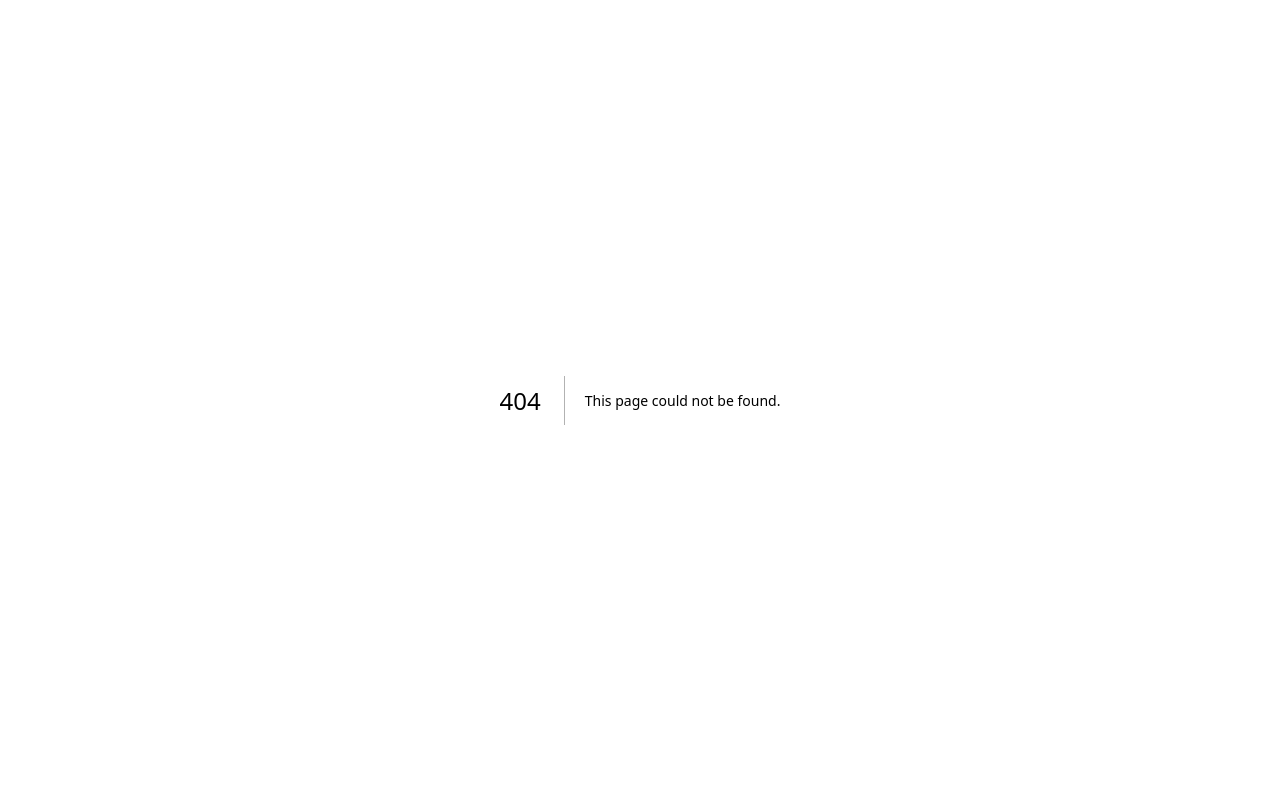
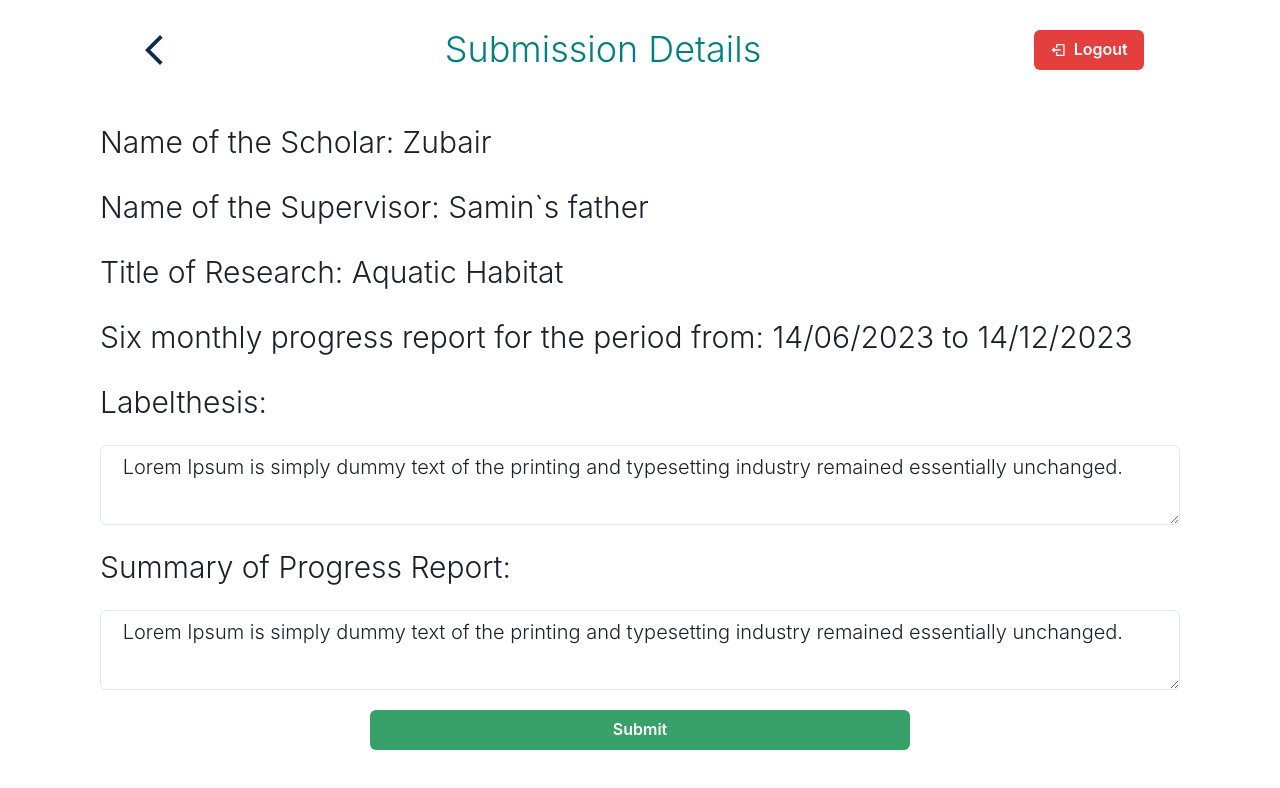
Before and after one commit to UmmarHamid/iust-scholars-portal, a Next.js app: page /scholars/submissiondetails in a window 1280 px wide. Before the commit this address had no page. Shown: the top 788 px of the page. Built offline with nearby package versions, Linux system fonts and the light colour scheme.

Commit message:
add submissiondetails page

```diff
--- /dev/null
+++ b/pages/scholars/submissiondetails/index.tsx
@@ -0,0 +1,93 @@
+import { Button } from '@chakra-ui/button';
+import { BiLogOut } from 'react-icons/bi';
+import Link from 'next/link';
+import { Box, Container, Heading, Text, Textarea } from '@chakra-ui/react';
+import styled from 'styled-components';
+import { MdArrowBackIosNew } from 'react-icons/md';
+
+const StyledIcon = styled.h1`
+  font-size: 42px;
+  font-weight: 700;
+  color: #0c2b50;
+`;
+
+export const Index = () => {
+  const user = {
+    name: 'Zubair',
+    supervisor: 'Samin`s father',
+    registrationNumber: '123123',
+    department: 'Astronomy',
+    titleOfResearch: 'Aquatic Habitat',
+    startingDate: '14/06/2023',
+    endDate: '14/12/2023',
+    labelthesis:
+      'Lorem Ipsum is simply dummy text of the printing and typesetting industry remained essentially unchanged.',
+    summary:
+      'Lorem Ipsum is simply dummy text of the printing and typesetting industry remained essentially unchanged.',
+  };
+  return (
+    <>
+      <title>Submission Details</title>
+      <Box
+        display={'flex'}
+        justifyContent={'space-around'}
+        alignItems={'center'}
+        height={'100px'}
+      >
+        <Link href='/scholars'>
+          <StyledIcon>{<MdArrowBackIosNew size={36} />}</StyledIcon>
+        </Link>
+        <Heading as={'h2'} color={'teal'} fontWeight={300}>
+          Submission Details
+        </Heading>
+        <Button colorScheme='red' leftIcon={<BiLogOut />}>
+          Logout
+        </Button>
+      </Box>
+      <Container maxWidth={'6xl'}>
+        <Box
+          display={'flex'}
+          flexDirection={'column'}
+          gap={'20px'}
+          margin={'20px'}
+        >
+          <Text fontWeight={300} fontSize={'30px'}>
+            {`Name of the Scholar: ${user.name}`}
+          </Text>
+          <Text fontWeight={300} fontSize={'30px'}>
+            {`Name of the Supervisor: ${user.supervisor}`}
+          </Text>
+          <Text fontWeight={300} fontSize={'30px'}>
+            {`Title of Research: ${user.titleOfResearch}`}
+          </Text>
+          <Text fontWeight={300} fontSize={'30px'}>
+            {` Six monthly progress report for the period from: ${user.startingDate} to ${user.endDate}`}
+          </Text>
+
+          <Text fontWeight={300} fontSize={'30px'}>
+            Labelthesis:
+          </Text>
+          <Textarea fontWeight={300} fontSize={'20px'}>
+            {` ${user.labelthesis}`}
+          </Textarea>
+          <Text fontWeight={300} fontSize={'30px'}>
+            Summary of Progress Report:
+          </Text>
+          <Textarea fontWeight={300} fontSize={'20px'}>
+            {` ${user.summary}`}
+          </Textarea>
+          <Button
+            colorScheme='green'
+            variant='solid'
+            mt={10}
+            margin={'auto'}
+            width={'50%'}
+          >
+            Submit
+          </Button>
+        </Box>
+      </Container>
+    </>
+  );
+};
+export default Index;
```
